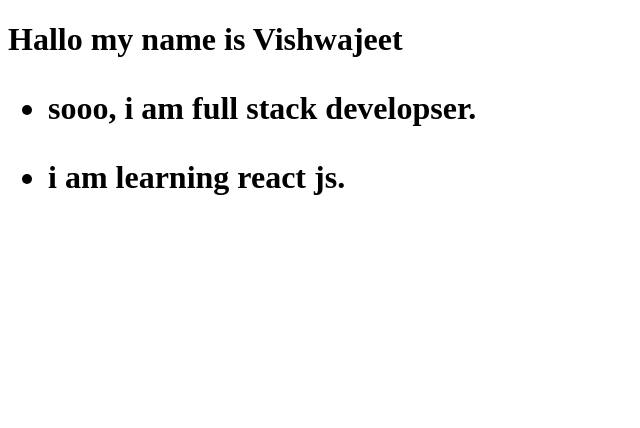
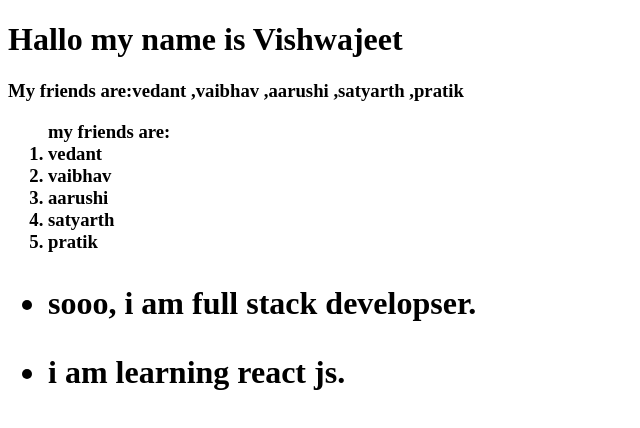
Before and after one commit to vishwa-mern/html-css-js-projects, a React (Vite) app in the folder react-app/: page / in a window 1280 px wide. Shown: the top 428 px of the page, without its empty margins (0-640 px from the left). Built offline with nearby package versions, Linux system fonts and the light colour scheme.

Commit message:
mapiing learn in react

```diff
--- a/react-app/src/App.jsx
+++ b/react-app/src/App.jsx
@@ -2,6 +2,8 @@
 import Course from "./Course"
 function App() {
  const name="Vishwajeet"
+ const friends=["vedant ","vaibhav ","aarushi ","satyarth ","pratik "]
+
   return (
     <div>
       <h1>
@@ -9,6 +11,18 @@ function App() {
         <br />
 
       </h1>
+      <h3>
+        My friends are:{friends.join(",")}
+       <ol>
+        my friends are:
+         {
+         friends.map((friend,index)=> {
+          return <li key = {index}>{friend}</li>
+
+        })
+        }
+</ol>
+      </h3>
        <Learn/>
     </div>
   )
```
